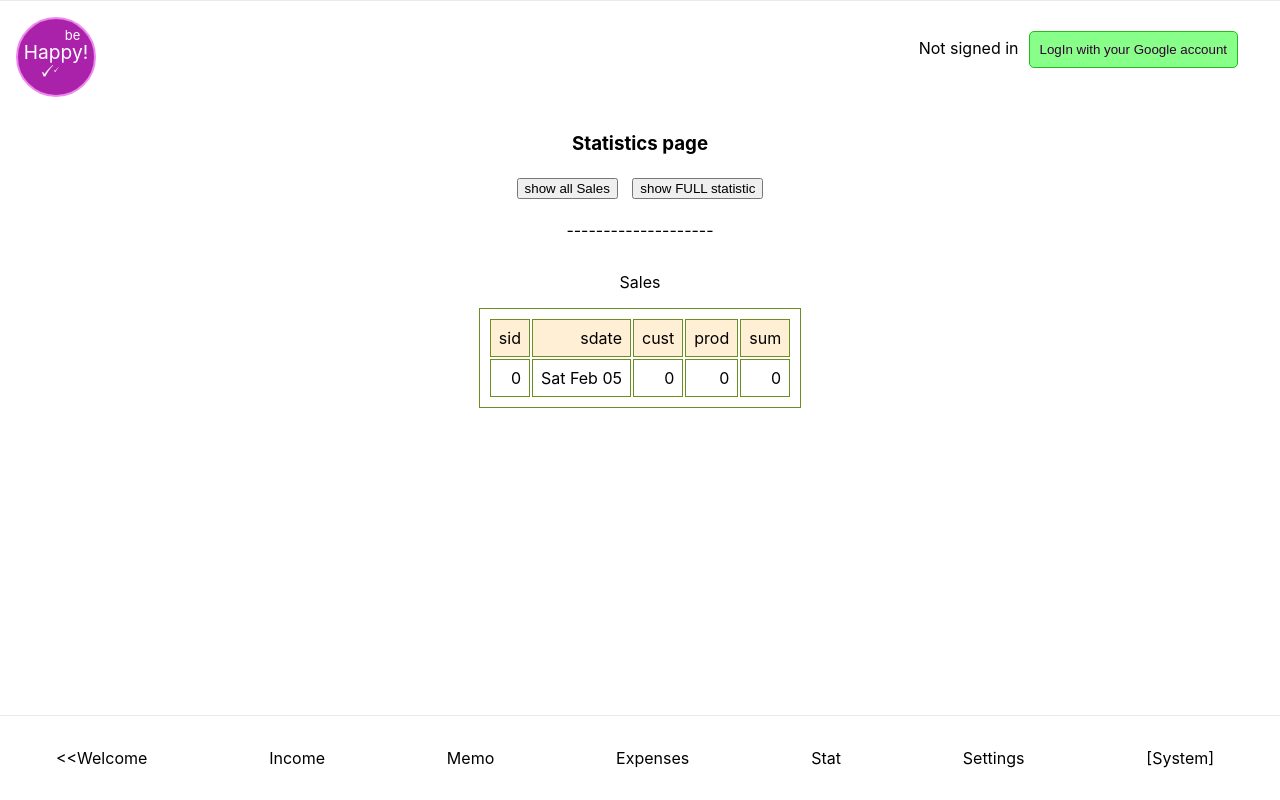
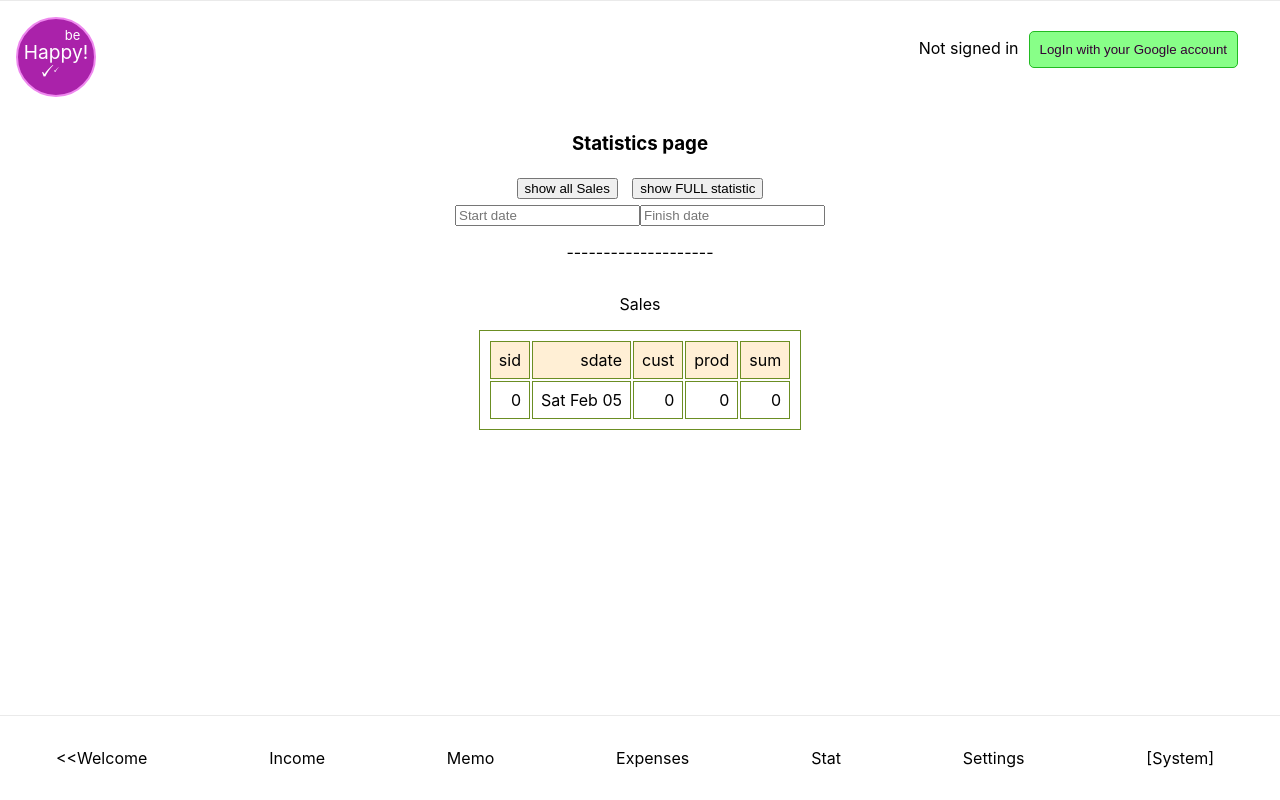
Before and after one commit to ZarNizza/next-sotm, a Next.js app: page /statistics in a window 1280 px wide. Built offline with nearby package versions, Linux system fonts and the light colour scheme; no server answers.

Commit message:
stat - restruct request body

```diff
--- a/pages/api/statistics.ts
+++ b/pages/api/statistics.ts
@@ -37,8 +37,10 @@ export default async function sysHandler(
   })
 
   return new Promise((resolve, reject) => {
+    const parsedReq = JSON.parse(req.body)
+    console.log('------BODY=', req.body, ' MODE=', parsedReq.mode)
     if (req.method === 'POST') {
-      switch (req.body) {
+      switch (parsedReq.mode) {
         //
         case 'show_Sales':
           pool.getConnection(function (err, connection) {
--- a/pages/statistics.tsx
+++ b/pages/statistics.tsx
@@ -11,9 +11,14 @@ const Home: NextPage = () => {
   const [resData, setResData] = useState<Sale[]>([
     { sid: 0, sdate: datenow, cust: 0, prod: 0, sum: 0 }
   ])
+  const [startDate, setStartDate] = useState('2021-01-01')
+  const [finishDate, setFinishDate] = useState('2022-02-10')
 
   function showSalesHandler() {
-    fetch('/api/statistics', { method: 'POST', body: 'show_Sales' })
+    const body = {
+      mode: 'show_Sales'
+    }
+    fetch('/api/statistics', { method: 'POST', body: JSON.stringify(body) })
       .then((res) => res.json())
       .then((res) => {
         console.log('STAT: DB-S-show = OK', res.data)
@@ -23,8 +28,15 @@ const Home: NextPage = () => {
         console.log('! STAT: DB-S-show error - ', error.message)
       )
   }
+
   function showFullSalesHandler() {
-    fetch('/api/statistics', { method: 'POST', body: 'show_Full' })
+    const body = {
+      mode: 'show_Full',
+      startDate: startDate,
+      finishDate: finishDate
+    }
+
+    fetch('/api/statistics', { method: 'POST', body: JSON.stringify(body) })
       .then((res) => res.json())
       .then((res) => {
         console.log('STAT: DB-S-showFull = OK', res.data)
@@ -34,6 +46,9 @@ const Home: NextPage = () => {
         console.log('! STAT: DB-S-showFull error - ', error.message)
       )
   }
+
+  function startDateChangeHandler() {}
+  function finishDateChangeHandler() {}
 
   return (
     <Layout>
@@ -46,6 +61,18 @@ const Home: NextPage = () => {
           <button onClick={showSalesHandler}>show all Sales</button>{' '}
           <button onClick={showFullSalesHandler}>show FULL statistic</button>{' '}
         </div>
+        <div className={styles.sysButton}>
+          <input
+            type="text"
+            placeholder="Start date"
+            onChange={startDateChangeHandler}
+          />
+          <input
+            type="text"
+            placeholder="Finish date"
+            onChange={finishDateChangeHandler}
+          />
+        </div>
         {resData === undefined || resData === [] ? (
           ''
         ) : (
```
